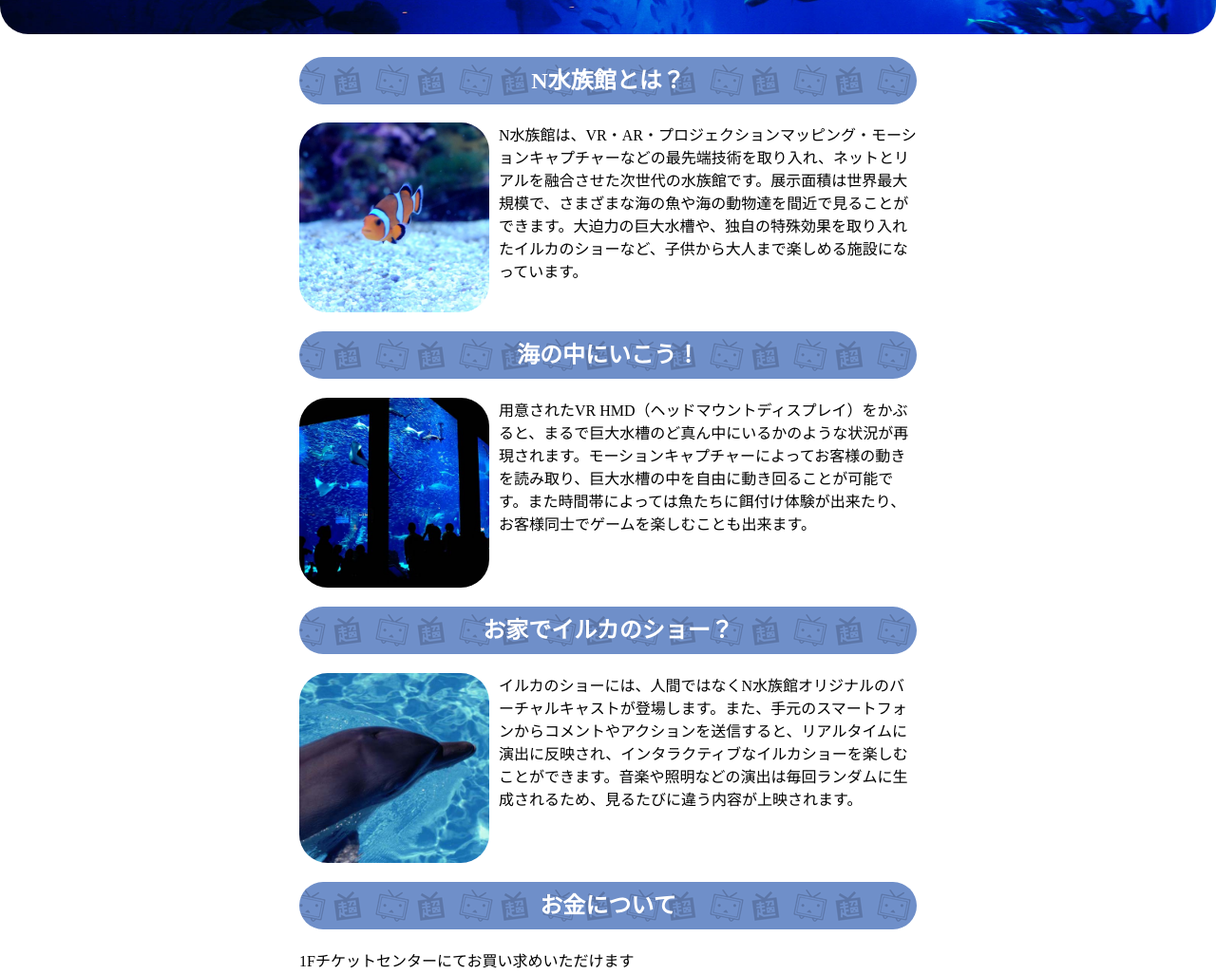
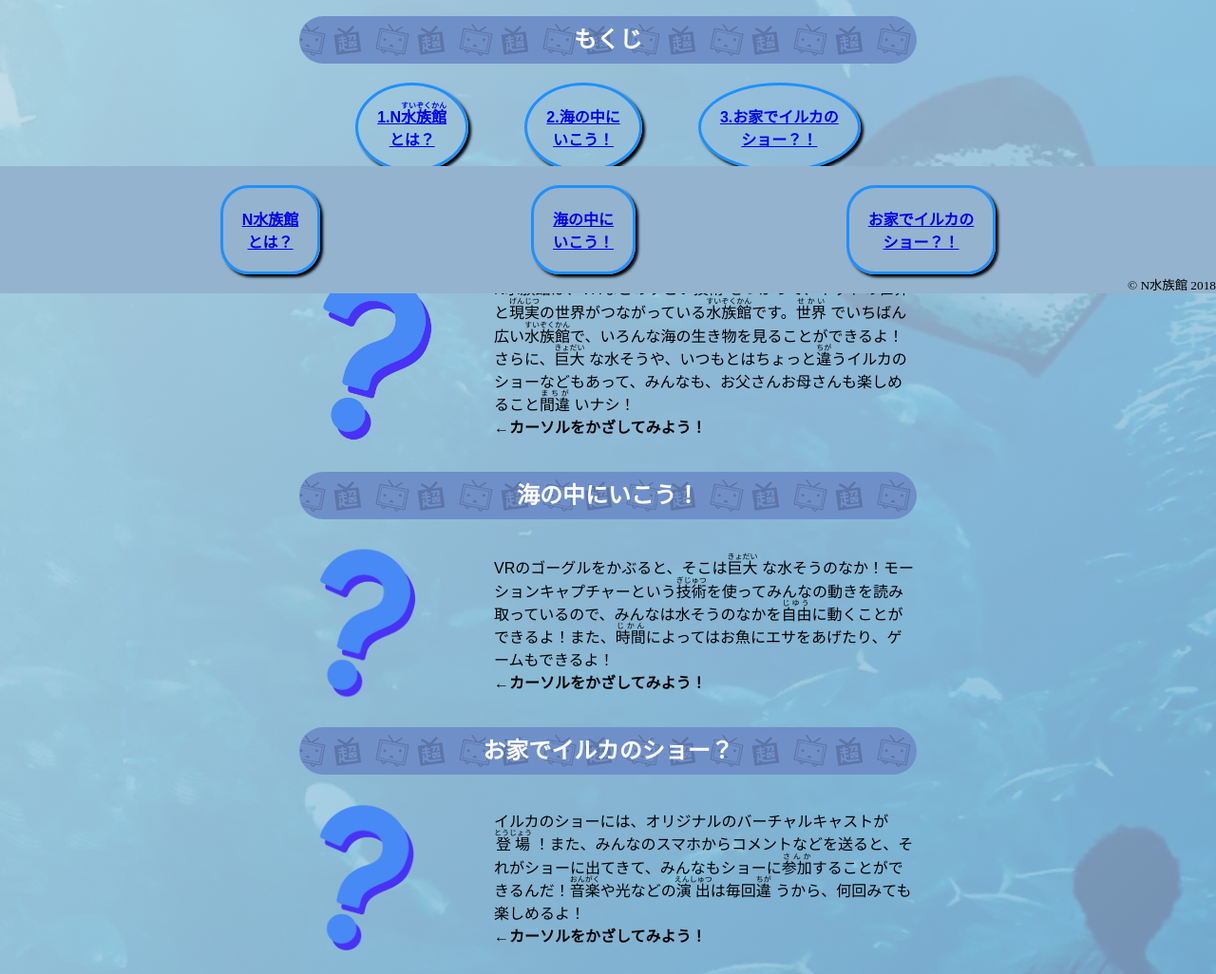
Before and after one commit to ujs128/moggithon-c, a plain HTML site: page index.html in a window 1280 px wide. Shown: the part 491-1517 px from the top of the page at 95% size. Drawn offline with Linux system fonts and the light colour scheme.

Commit message:
ほぼ完成！

```diff
--- a/index.html
+++ b/index.html
@@ -1,5 +1,6 @@
 <!DOCTYPE html>
 <html lang="ja">
+
 <head>
     <meta charset="utf-8">
     <meta name="viewport" content="width=device-width, initial-scale=1.0">
@@ -7,8 +8,9 @@
     <title>N水族館</title>
     <link rel="stylesheet" href="./style.css">
 </head>
+
 <body>
-
+    <div class="bg">
         <header>
             <div class="headerInner">
                 <h1 class="logo"><img src="naqualogo.png" width="150" height="64" alt=""></h1>
@@ -16,72 +18,105 @@
                     <a href="https://www.google.co.jp/">お問い合わせ</a>
                 </nav>
             </div>
-      <img class="keyVisual" src="1.jpg" alt="N水族館">
+            <div class="keyVisual">
+                <img class="keyPhoto" src="1.jpg" alt="N水族館">
+            </div>
         </header>
 
         <main>
             <div class="mainInner">
                 <article>
+                    <section class="index">
+                        <h2>もくじ</h2>
+                        <div class="indexBox">
+                            <div class="UpperBox"><a href="#about">1.N<ruby>水族館<rt>すいぞくかん</rt></ruby><br>とは？</a></div>
+                            <div class="UpperBox"><a href="#intoSea">2.海の中に<br>いこう！</a></div>
+                            <div class="UpperBox"><a href="#show">3.お家でイルカの<br>ショー？！</a></div>
+                        </div>
+                    </section>
                     <section>
-          <div class="aboutWrapper">
-            <h2>N水族館とは？</h2>
-            <p class="clearfix"><img src="pic1.jpg">N水族館は、VR・AR・プロジェクションマッピング・モーションキャプチャーなどの最先端技術を取り入れ、ネットとリアルを融合させた次世代の水族館です。展示面積は世界最大規模で、さまざまな海の魚や海の動物達を間近で見ることができます。大迫力の巨大水槽や、独自の特殊効果を取り入れたイルカのショーなど、子供から大人まで楽しめる施設になっています。</p>
+                        <div>
+                            <h2 id="about">N<ruby>水族館<rt>すいぞくかん</rt></ruby>とは？</h2>
+                            <div class="bigWrapper">
+                                <div class="wrapperPhoto1"></div>
+                                <p class="clearfix">N<ruby>水族館<rt>すいぞくかん</rt></ruby>は、VRなどのすごい<ruby>技術<rt>ぎじゅつ</rt>
+                  </ruby>をつかって、ネットの世界と<ruby>現実<rt>げんじつ</rt></ruby>の世界がつながっている<ruby>水族館<rt>すいぞくかん</rt></ruby>です。<ruby>世界
+                    <rt>せかい</rt>
+                  </ruby>でいちばん広い<ruby>水族館<rt>すいぞくかん</rt></ruby>で、いろんな海の生き物を見ることができるよ！さらに、<ruby>巨大<rt>きょだい</rt>
+                  </ruby>な水そうや、いつもとはちょっと<ruby>違<rt>ちが</rt></ruby>うイルカのショーなどもあって、みんなも、お父さんお母さんも楽しめること<ruby>間違<rt>まちが</rt>
+                  </ruby>いナシ！<br><strong>←カーソルをかざしてみよう！</strong></p>
+                            </div>
                         </div>
                     </section>
                     <section>
                         <div class="aboutWrapper">
-            <h2>海の中にいこう！</h2>
-            <p class="clearfix"><img src="pic2.jpg">用意されたVR HMD（ヘッドマウントディスプレイ）をかぶると、まるで巨大水槽のど真ん中にいるかのような状況が再現されます。モーションキャプチャーによってお客様の動きを読み取り、巨大水槽の中を自由に動き回ることが可能です。また時間帯によっては魚たちに餌付け体験が出来たり、お客様同士でゲームを楽しむことも出来ます。</p>
+                            <h2 id="intoSea">海の中にいこう！</h2>
+                            <div class="bigWrapper">
+                                <div class="wrapperPhoto2"></div>
+                                <p class="clearfix">VRのゴーグルをかぶると、そこは<ruby>巨大<rt>きょだい</rt>
+                  </ruby>な水そうのなか！モーションキャプチャーという<ruby>技術<rt>ぎじゅつ</rt></ruby>を使ってみんなの動きを読み取っているので、みんなは水そうのなかを<ruby>自由<rt>
+                      じゆう
+                    </rt></ruby>に動くことができるよ！また、<ruby>時間<rt>じかん</rt></ruby>によってはお魚にエサをあげたり、ゲームもできるよ！<br><strong>←カーソルをかざしてみよう！</strong></p>
+                            </div>
                         </div>
                     </section>
                     <section>
                         <div class="aboutWrapper">
-            <h2>お家でイルカのショー？</h2>
-            <p class="clearfix"><img src="pic3.jpg">イルカのショーには、人間ではなくN水族館オリジナルのバーチャルキャストが登場します。また、手元のスマートフォンからコメントやアクションを送信すると、リアルタイムに演出に反映され、インタラクティブなイルカショーを楽しむことができます。音楽や照明などの演出は毎回ランダムに生成されるため、見るたびに違う内容が上映されます。
+                            <h2 id="show">お家でイルカのショー？</h2>
+                            <div class="bigWrapper">
+                                <div class="wrapperPhoto3"></div>
+                                <p class="clearfix">イルカのショーには、オリジナルのバーチャルキャストが<ruby>登場<rt>とうじょう</rt>
+                  </ruby>！また、みんなのスマホからコメントなどを送ると、それがショーに出てきて、みんなもショーに<ruby>参加<rt>さんか</rt></ruby>することができるんだ！<ruby>音楽<rt>
+                      おんがく</rt></ruby>や光などの<ruby>演出<rt>えんしゅつ</rt></ruby>は毎回<ruby>違<rt>ちが</rt>
+                  </ruby>うから、何回みても楽しめるよ！<br><strong>←カーソルをかざしてみよう！</strong>
                                 </p>
+                            </div>
                         </div>
                     </section>
                 </article>
                 <article>
                     <div class="priceWrapper">
                         <h2>お金について</h2>
-          <p>1Fチケットセンターにてお買い求めいただけます</p>
+                        <p>1Fチケットセンターで買えます<small>（お父さんお母さんに<ruby>相談<rt>そうだん</rt></ruby>してね）</small></p>
                         <table>
                             <tr>
                                 <th>大人</th>
-              <td>1,500円</td>
+                                <td>1,500えん</td>
                             </tr>
                             <tr>
                                 <th>子ども</th>
-              <td>800円</td>
+                                <td>800えん</td>
                             </tr>
                         </table>
                     </div>
                 </article>
                 <article>
                     <div class="noteWrapper">
-          <h2>ちゅうい！</h2>
+                        <h2>気をつけよう！</h2>
+                        <p>☆☆お父さんお母さんと<ruby>一緒<rt>いっしょ</rt></ruby>によもう！☆☆</p>
                         <ul>
                             <li>N水族館は<strong>全館禁煙</strong>でございます。</li>
                             <li>一度ご購入された入場券の払い戻しはできません。</li>
                             <li>営業時間･営業内容を予告なく変更する場合がございますので、あらかじめご了承ください。</li>
                         </ul>
+                        <br>
+                        <p>大人用サイトは<a href="https://posse-ap.com/" target="_blank" rel="noopener noreferrer"><strong>こちら</strong></a>から
+                        </p>
                     </div>
                 </article>
             </div>
         </main>
-
         <footer>
             <section class="footerInner">
                 <div class="indexBox">
-        <div class="box">N水族館とは？</div>
-        <div class="box">海の中にいこう！</div>
-        <div class="box">お家でイルカのショー？</div>
-        <div class="box">お金について</div>
-        <div class="box">ちゅうい！</div>
+                    <div class="box"><a href="#about">N水族館<br>とは？</a></div>
+                    <div class="box"><a href="#intoSea">海の中に<br>いこう！</a></div>
+                    <div class="box"><a href="#show">お家でイルカの<br>ショー？！</a></div>
                 </div>
-      <small>&copy; N水族館 2018</small>
+                <small class="last">&copy; N水族館 2018</small>
             </section>
         </footer>
+    </div>
 </body>
+
 </html>
--- a/style.css
+++ b/style.css
@@ -1,12 +1,14 @@
-body{
+body {
     margin: 0;
+    background: linear-gradient( 135deg, rgba(207, 222, 231, 0.87), rgba(121, 167, 209, 0.8)), url(soraru.jpg);
+    background-size: cover;
 }
 
-.logo{
+.logo {
     font-size: 0;
 }
 
-.headerInner{
+.headerInner {
     max-width: 650px;
     height: 100px;
     margin: auto;
@@ -15,52 +17,61 @@ body{
     align-items: center;
 }
 
-.keyVisual{
-  border-radius: 30px;
-  width: 100%;
+.keyVisual {
+    text-align: center;
 }
 
-.mainInner{
+.keyPhoto {
+    border-radius: 30px;
+    width: 90%;
+}
+
+.mainInner {
     max-width: 650px;
     margin: auto;
+    padding-bottom: 200px;
 }
 
-footer{
-  background: #eee;
+.UpperBox,
+.box {
+    border: 3px solid #1e90ff;
+    text-align: center;
+    padding: 20px 20px;
+    box-shadow: 3px 3px 3px #000;
+    font-family: "游ゴシック", "Yu Gothic", YuGothic, "ヒラギノ角ゴ Pro", "Hiragino Kaku Gothic Pro", "メイリオ", "Meiryo", "ＭＳ Ｐゴシック", "MS PGothic", Sans-Serif;
+    font-weight: bolder;
 }
 
-.footerInner{
-  text-align: center;
-  margin-top: 50px;
-  padding: 30px;
+.UpperBox {
+    border-radius: 50%;
 }
 
-.keyVisual{
+.keyVisual {
     text-align: center;
 }
 
 .priceWrapper table,
 .priceWrapper th,
-.priceWrapper td{
+.priceWrapper td {
     border-collapse: collapse;
     border: 1px solid black;
 }
 
 .priceWrapper th,
-.priceWrapper td{
+.priceWrapper td {
     padding: 7px;
 }
 
-.priceWrapper table{
+.priceWrapper table {
     width: 100%;
 }
 
-.priceWrapper th{
+.priceWrapper th {
     width: 150px;
-  background: #eee;
+    background: rgb(171, 190, 226);
 }
 
-h2{
+h2 {
     background-image: url("niconico_bg_blue.png");
     border-radius: 30px;
     line-height: 50px;
@@ -69,27 +80,77 @@ h2{
     text-align: center;
 }
 
-.aboutWrapper img{
-  float:left;
-  margin-right: 10px;
-  width: 200px;
-  height: 200px;
-  border-radius: 30px;
+.bigWrapper {
+    display: flex;
 }
 
-.clearfix:after{
+.wrapperPhoto1,
+.wrapperPhoto2,
+.wrapperPhoto3 {
+    background-image: url("hatena.png");
+    width: 30%;
+    background-size: contain;
+    background-repeat: no-repeat;
+}
+
+.wrapperPhoto1,
+.wrapperPhoto2,
+.wrapperPhoto3:hover {
+    background-repeat: no-repeat;
+    border-radius: 10%;
+}
+
+.wrapperPhoto1:hover {
+    background-image: url("sea2.jpeg");
+}
+
+.wrapperPhoto2:hover {
+    background-image: url("anago2.jpg");
+}
+
+.wrapperPhoto3:hover {
+    background-image: url("show2.jpg");
+}
+
+.clearfix {
+    width: 70%;
+    padding-left: 10px;
+    box-sizing: border-box;
+    font-family: "游ゴシック", "Yu Gothic", YuGothic, "ヒラギノ角ゴ Pro", "Hiragino Kaku Gothic Pro", "メイリオ", "Meiryo", "ＭＳ Ｐゴシック", "MS PGothic", Sans-Serif;
+    ;
+}
+
+.clearfix:after {
     content: "";
     display: block;
     clear: both;
 }
 
-.indexBox{
+.indexBox {
     display: flex;
-  justify-content: space-between;
-  margin: 0 50 0 50;
+    justify-content: space-evenly;
+    margin-bottom: 10px;
 }
 
-.box{
-  border: 1px solid black;
+.box {
     border-radius: 30px;
 }
+
+footer {
+    background: rgb(148, 179, 206);
+    position: fixed;
+    bottom: 0;
+    width: 100%;
+}
+
+.footerInner {
+    text-align: center;
+    margin-top: 10px;
+    padding: 10px;
+}
+
+.last {
+    position: absolute;
+    right: 0;
+    bottom: 0;
+}
```
Also changed, not shown: anago2.jpg (added), hatena.png (added), sea2.jpeg (added), show2.jpg (added), soraru.jpg (added). Lines whose indentation alone changed are shown as unchanged.
